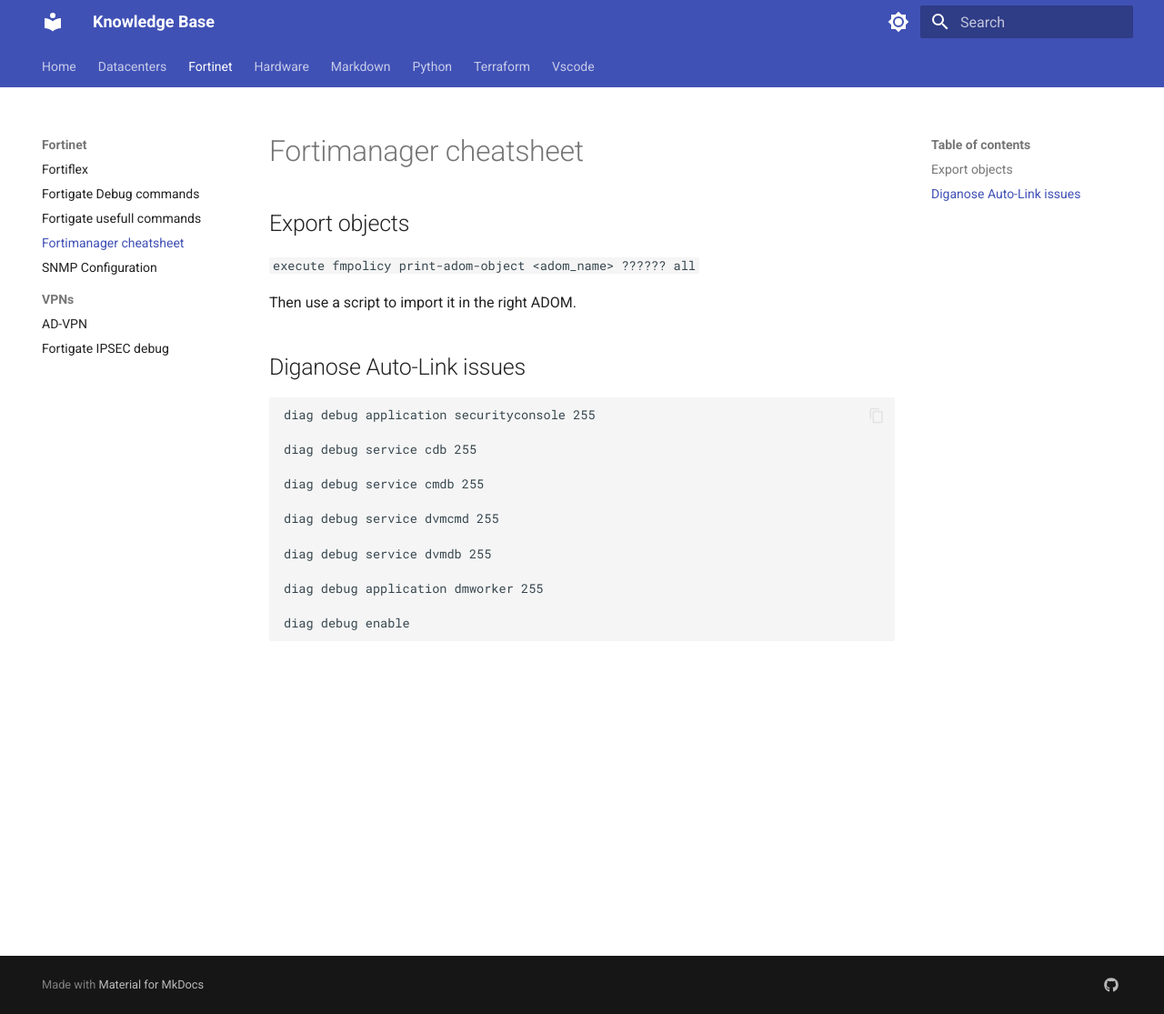
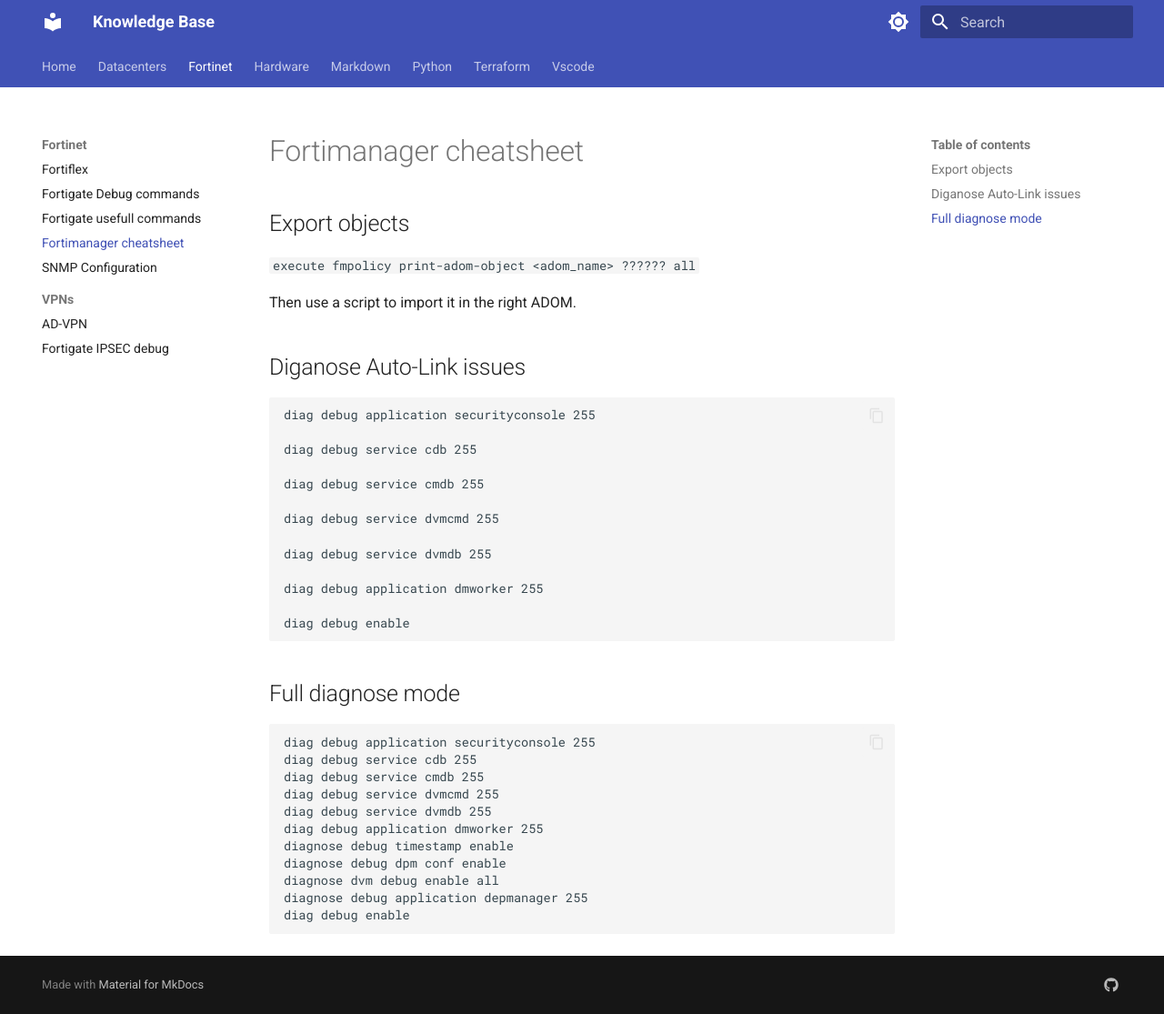
Before and after one commit to tristanlanoy/kb, an MkDocs documentation site: the page built from docs/Fortinet/fortimanager.md, in a window 1280 px wide and 1115 px high. Shown: the whole window at 91% size. Built offline with MkDocs 1.6.1 and Material for MkDocs 9.7.7, drawn with Linux system fonts in a browser that asks for light colours.

Commit message:
Add full diagnose mode section to fortimanager.md
Added full diagnose mode commands for debugging.

````diff
--- a/docs/Fortinet/fortimanager.md
+++ b/docs/Fortinet/fortimanager.md
@@ -23,3 +23,18 @@ diag debug application dmworker 255
 
 diag debug enable
 ```
+## Full diagnose mode
+
+```fortios
+diag debug application securityconsole 255
+diag debug service cdb 255
+diag debug service cmdb 255
+diag debug service dvmcmd 255
+diag debug service dvmdb 255
+diag debug application dmworker 255
+diagnose debug timestamp enable
+diagnose debug dpm conf enable
+diagnose dvm debug enable all
+diagnose debug application depmanager 255
+diag debug enable
+```
````
